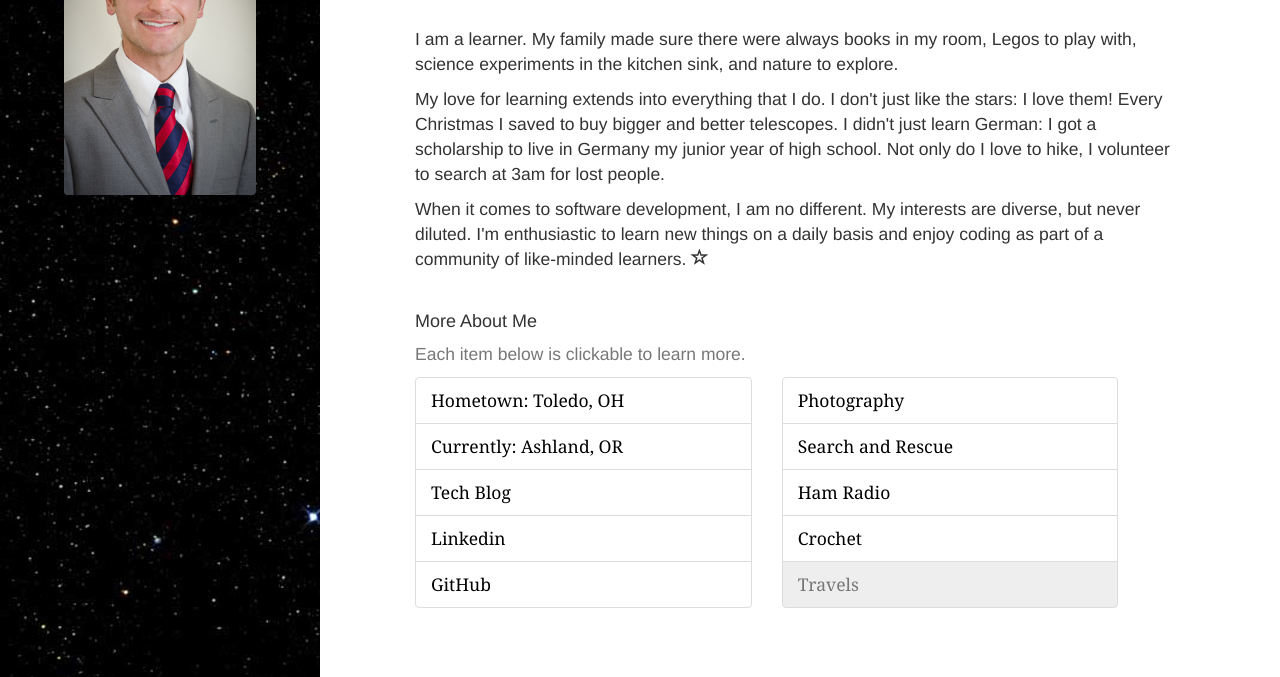
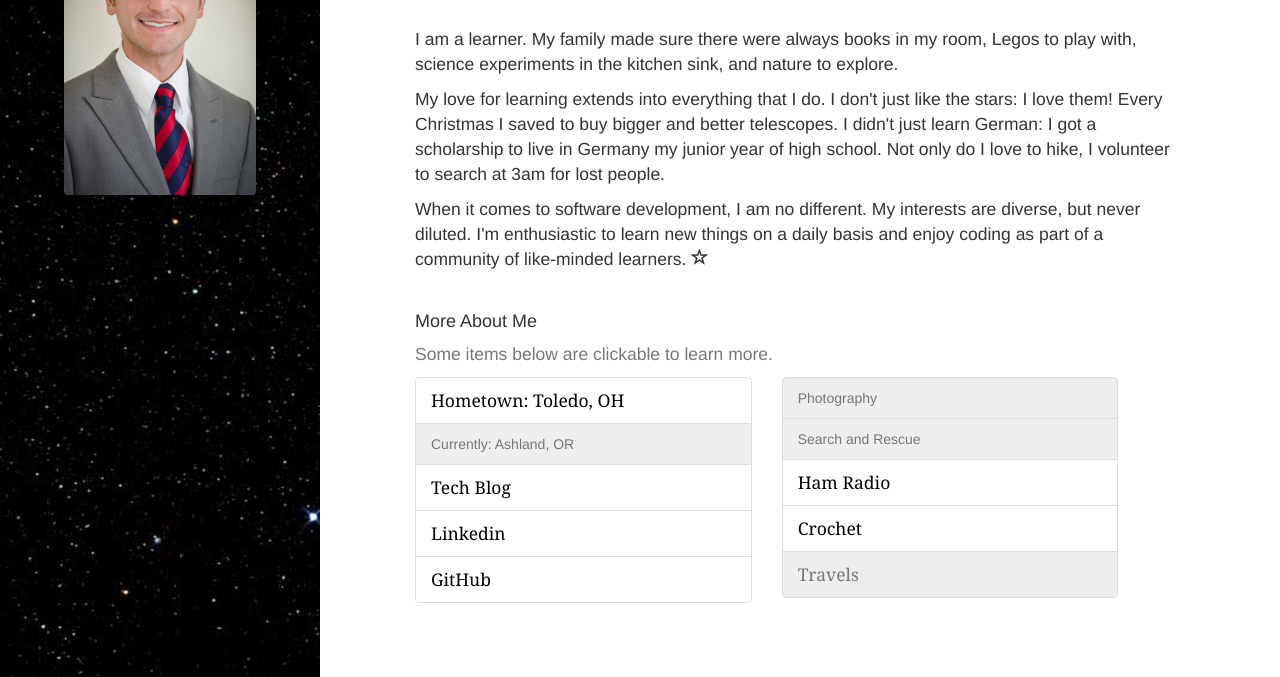
Before and after one commit to adamjaffeback/Star-Portal, a website: page about.html in a window 1280 px wide. Shown: the part 123-800 px from the top of the page. Drawn offline with nearby package versions, Linux system fonts and the light colour scheme.

Commit message:
(cleanup) Removed some inactive links.

```diff
--- a/about.html
+++ b/about.html
@@ -36,12 +36,12 @@
       <div class="row">
         <div class="col-md-11 col-md-offset-1">
           <h4>More About Me</h4>
-          <p class='text-muted'>Each item below is clickable to learn more.</p>
+          <p class='text-muted'>Some items below are clickable to learn more.</p>
           <div class="row">
             <div class="col-md-5">
               <div class="list-group">
                 <a href="https://goo.gl/maps/R1SsZ" class="list-group-item" target="_blank">Hometown: Toledo, OH</a>
-                <a href="https://goo.gl/maps/w5YkD" class="list-group-item" target="_blank">Currently: Ashland, OR</a>
+                <a class="list-group-item disabled" target="_blank">Currently: Ashland, OR</a>
                 <a href="http://adam-back.azurewebsites.net/" class="list-group-item" target="_blank">Tech Blog</a>
                 <a href="https://www.linkedin.com/in/adamback" class="list-group-item" target="_blank">Linkedin</a>
                 <a href="https://www.github.com/adam-back" class="list-group-item" target="_blank">GitHub</a>
@@ -49,8 +49,8 @@
             </div>
             <div class="col-md-5">
               <div class="list-group">
-                <a href="https://www.facebook.com/FirstManPhotography" class="list-group-item" target="_blank">Photography</a>
-                <a href="http://www.marinsar.org" class="list-group-item" target="_blank">Search and Rescue</a>
+                <a class="list-group-item disabled" target="_blank">Photography</a>
+                <a class="list-group-item disabled" target="_blank">Search and Rescue</a>
                 <a href="http://www.qrz.com/db/KG7DYY/?mlab=" class="list-group-item" target="_blank">Ham Radio</a>
                 <a href="http://www.ravelry.com/people/adb33" class="list-group-item" target="_blank">Crochet</a>
                 <a href="#" class="list-group-item disabled" target="_blank">Travels</a>
```
